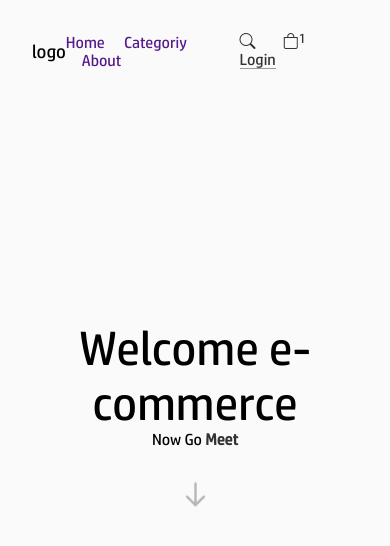
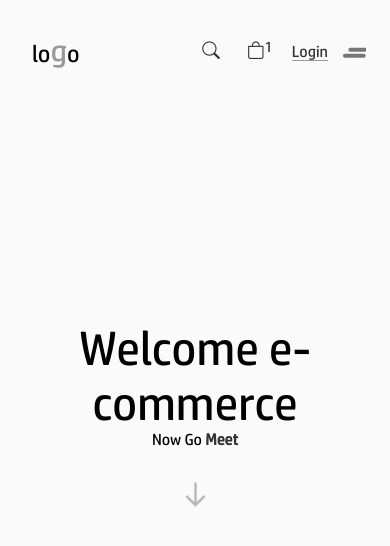
Before and after one commit to tomasmanueltm/ecommerce-andre, a plain HTML site: page index.html in a window 390 px wide. Drawn offline with Linux system fonts and the light colour scheme.

Commit message:
base menu

```diff
--- /dev/null
+++ b/assets/sass/components.sass
@@ -0,0 +1,25 @@
+//btnSvgToggle
+.toggleSvg
+    z-index: 3
+    left: .8rem
+    height: 30px
+    width: 30px
+    cursor: pointer
+    align-items: center
+    position: relative
+    flex-direction: column
+    justify-content: center
+    display: none
+
+
+    svg
+        top: 2px
+        left: -3px
+        z-index: -1
+        color: #fff
+        padding: 0.1rem
+        position: relative
+
+        path
+            width: 100%
+            height: 100%
--- a/assets/sass/main.sass
+++ b/assets/sass/main.sass
@@ -104,3 +104,7 @@ body
     to
         opacity: 1
         transform: translate(0, 0) rotate(0deg) scale(1.5)
+
+
+
+//query
--- /dev/null
+++ b/assets/sass/responsive.sass
@@ -0,0 +1,9 @@
+//header
+
+@media ( max-width:  768px)
+    ul.nav
+        display: none!important
+        transform: translateX(-100%)
+        transition: opacity 2s, transform s, ease-in
+    .toggleSvg
+        display: flex!important
--- a/assets/sass/styler.sass
+++ b/assets/sass/styler.sass
@@ -1,5 +1,7 @@
 @import url("icon/icons.css")
 @import "main"
+@import "components"
+@import "responsive"
 
 
 .initScroll
@@ -44,6 +46,11 @@
     width: 100%
     position: absolute
 
+    h2
+        span
+            color: #999
+            font-size: 2.0rem
+
     ul
         display: block
 
@@ -53,9 +60,17 @@
 
             &:first-child
                 margin: 0px
+
+            a
+                color: #999
+
+                &:hover, &.on
+                    color: #333
+
     menu.lista
         .icons
             a
+                color: #333
                 cursor: pointer
                 margin: 0 1.5rem 0 0
                 display: inline-block
@@ -63,9 +78,15 @@
                 &:last-child
                     margin: 0px
                 &.login-href
+                    color: #333
                     border-bottom: 1px solid #999
 
-                color: #333
+                    &:hover
+
+                        transition: background .2s, color .5s ease-out
+                i
+                    font-size: 1.1rem
+
 
                 &.cart
                     position: relative
--- a/index.html
+++ b/index.html
@@ -22,15 +22,15 @@
 
 <!--  -->
 <header class="header page flex-normal align-center row" id="home">
-    <h3>lo<span>g</span>o</h3>
+    <h2>lo<span>g</span>o</h2>
     <!--nav -->
-    <ul>
-        <li><a href="">Home</a></li>
+    <ul class="nav">
+        <li><a href="" class="on">Home</a></li>
         <li><a href="">Categoriy</a></li>
         <li><a href="">About</a></li>
     </ul>
     <!-- menu toggle -->
-    <menu class="lista">
+    <menu class="lista flex-center">
         <div class="icons">
             <a href=""><i class="bi bi-search"></i></a>
             <a class="cart"><i class="bi bi-bag-check"><small>1</small></i></a>
@@ -38,11 +38,11 @@
 
         </div>
 
-        <!-- <div class="toggle">
-            <svg>
-                <path></path>
+        <div class="toggleSvg">
+            <svg xmlns="http://www.w3.org/2000/svg"class="svgInt" fill="none" viewBox="0 0 20 20" stroke="#777" stroke-width="3">
+                <path stroke-linecap="round" class="svgOn" stroke-linejoin="round" d="M8 7.5h18M4 12h14M8" #buttonPath />
             </svg>
-        </div> -->
+        </div>
     </menu>
 </header>
 
```
Also changed, not shown: assets/sass/components.css (added), assets/sass/responsive.css (added), assets/sass/styler.css, 3 other files.
